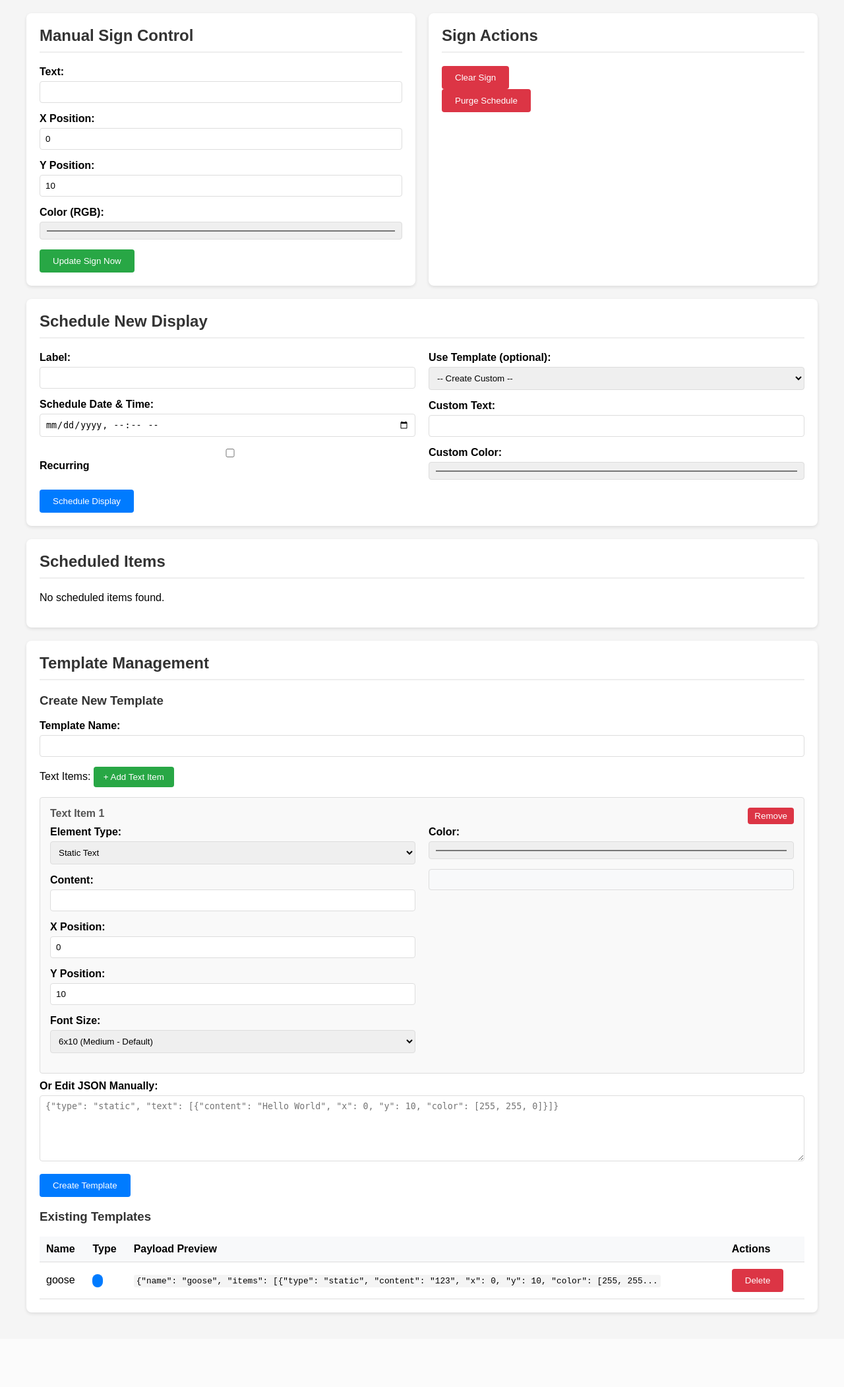
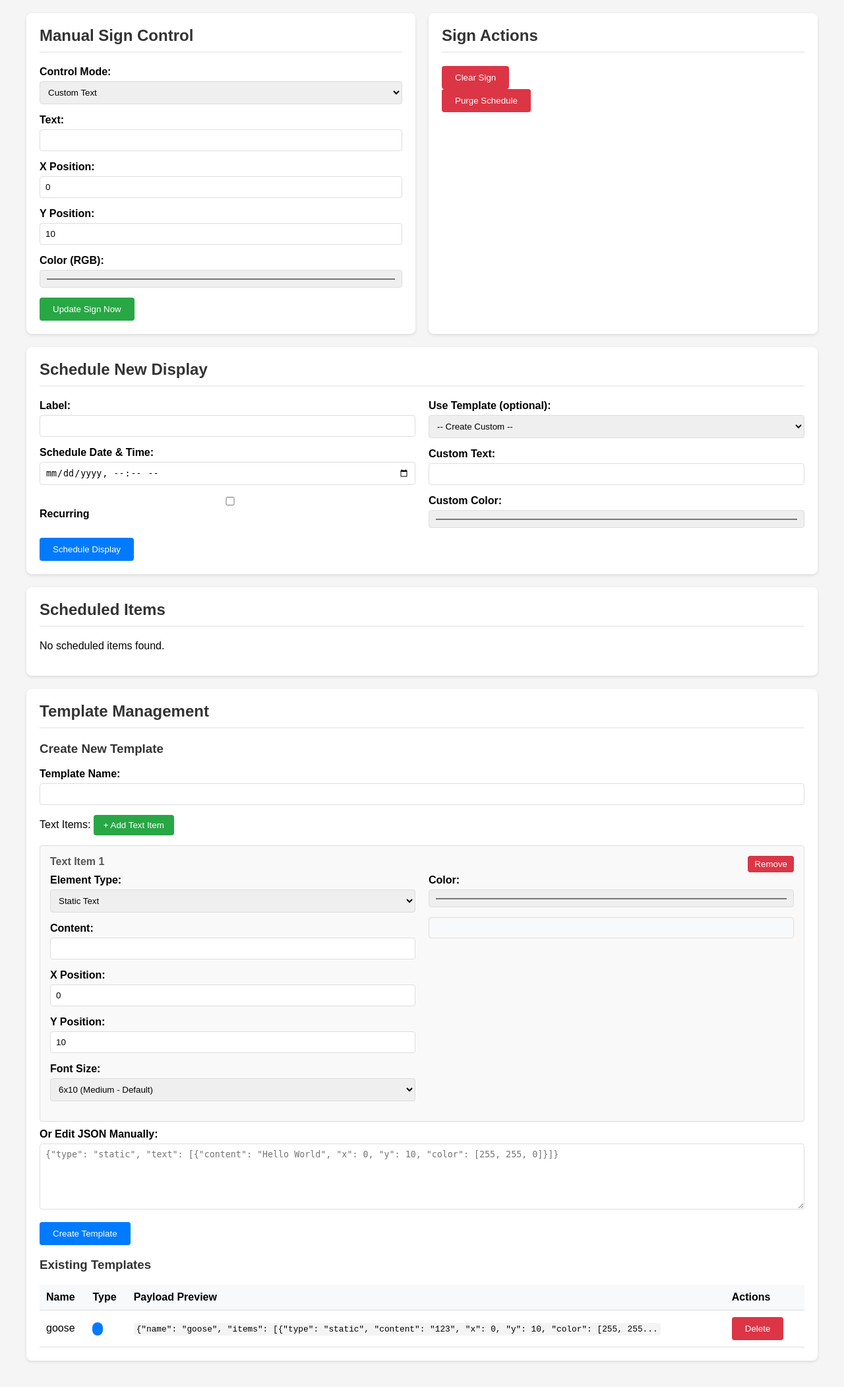
Before and after one commit to ParticleCat314/ledsign, a Flask app: page / in a window 1280 px wide. Shown: the whole page at 66% size. Before the commit the page ends 1993 px from the top, so only its background shows below. Run offline with Flask 3, Linux system fonts and the light colour scheme; data comes from the database, SQL or seed files in the repository; data that the repository does not hold is empty.

Commit message:
more font stuff

```diff
--- a/web/app.py
+++ b/web/app.py
@@ -134,9 +134,48 @@ def route_purge_schedule():
 def route_manual_control():
     """Manually set text on the sign"""
     try:
-        text, x, y, color = parseManualControlForm(request.form)
-        sign.set_static_text(text, x, y, color)
-        flash('Text set on sign successfully', 'success')
+        form_data = parseManualControlForm(request.form)
+
+        if form_data['mode'] == 'template':
+            # Execute template
+            template = get_template(form_data['template_id'])
+            if not template:
+                flash('Template not found', 'error')
+                return redirect(url_for('index'))
+
+            template_data = parseJSONPayload(template['payload'])
+            if not template_data:
+                flash('Invalid template payload', 'error')
+                return redirect(url_for('index'))
+
+            # Execute template items
+            sign_config = template_data.get('items', [])
+            command = "SET"
+
+            for item in sign_config:
+                if item.get('type') == 'static':
+                    text = item.get('content', '')
+                    x = item.get('x', 0)
+                    y = item.get('y', 10)
+                    color = tuple(item.get('color', [255, 255, 0]))
+                    font = item.get('font', '6x10')
+                    command += f"STATIC;{text};{x};{y};({color[0]},{color[1]},{color[2]});{font};END;"
+                elif item.get('type') == 'scrolling':
+                    text = item.get('content', '')
+                    x = item.get('x', 0)
+                    y = item.get('y', 10)
+                    color = tuple(item.get('color', [255, 255, 0]))
+                    speed = item.get('speed', 70)
+                    font = item.get('font', '6x10')
+                    command += f"SCROLL;{text};{y};({color[0]},{color[1]},{color[2]});{speed};{font};END;"
+
+            response = sign.send_command(command)
+            flash(f'Template "{template["name"]}" executed successfully', 'success')
+        else:
+            # Custom text mode
+            sign.set_text(form_data['text'], form_data['x'], form_data['y'], form_data['color'])
+            flash('Text set on sign successfully', 'success')
+
     except Exception as e:
         flash(f'Error setting text on sign: {str(e)}', 'error')
 
--- a/web/templates/forms/manual_control.html
+++ b/web/templates/forms/manual_control.html
@@ -3,8 +3,31 @@
     <h2>Manual Sign Control</h2>
     <form method="POST" action="/manual_control">
         <div class="form-group">
+            <label for="control_mode">Control Mode:</label>
+            <select id="control_mode" name="control_mode" onchange="toggleManualControlMode()" required>
+                <option value="custom">Custom Text</option>
+                <option value="template">Use Template</option>
+            </select>
+        </div>
+
+        <!-- Template Selection (hidden by default) -->
+        <div id="template_selection" class="form-group" style="display: none;">
+            <label for="template_id">Select Template:</label>
+            <select id="template_id" name="template_id">
+                <option value="">-- Select a Template --</option>
+                {% if templates %}
+                    {% for template in templates %}
+                        <option value="{{ template.id }}">{{ template.name }}</option>
+                    {% endfor %}
+                {% endif %}
+            </select>
+        </div>
+
+        <!-- Custom Text Fields (shown by default) -->
+        <div id="custom_fields">
+            <div class="form-group">
                 <label for="text">Text:</label>
-            <input type="text" id="text" name="text" required>
+                <input type="text" id="text" name="text">
             </div>
             <div class="form-group">
                 <label for="x">X Position:</label>
@@ -18,6 +41,29 @@
                 <label for="color">Color (RGB):</label>
                 <input type="color" id="color" name="color" value="#ff0000">
             </div>
+        </div>
+
         <button type="submit" class="btn btn-success">Update Sign Now</button>
     </form>
 </div>
+
+<script>
+function toggleManualControlMode() {
+    const controlMode = document.getElementById('control_mode').value;
+    const templateSelection = document.getElementById('template_selection');
+    const customFields = document.getElementById('custom_fields');
+    const textInput = document.getElementById('text');
+
+    if (controlMode === 'template') {
+        templateSelection.style.display = 'block';
+        customFields.style.display = 'none';
+        textInput.removeAttribute('required');
+        document.getElementById('template_id').setAttribute('required', 'required');
+    } else {
+        templateSelection.style.display = 'none';
+        customFields.style.display = 'block';
+        textInput.setAttribute('required', 'required');
+        document.getElementById('template_id').removeAttribute('required');
+    }
+}
+</script>
```
Also changed, not shown: web/form.py (+21 -8 lines). Lines whose indentation alone changed are shown as unchanged.
